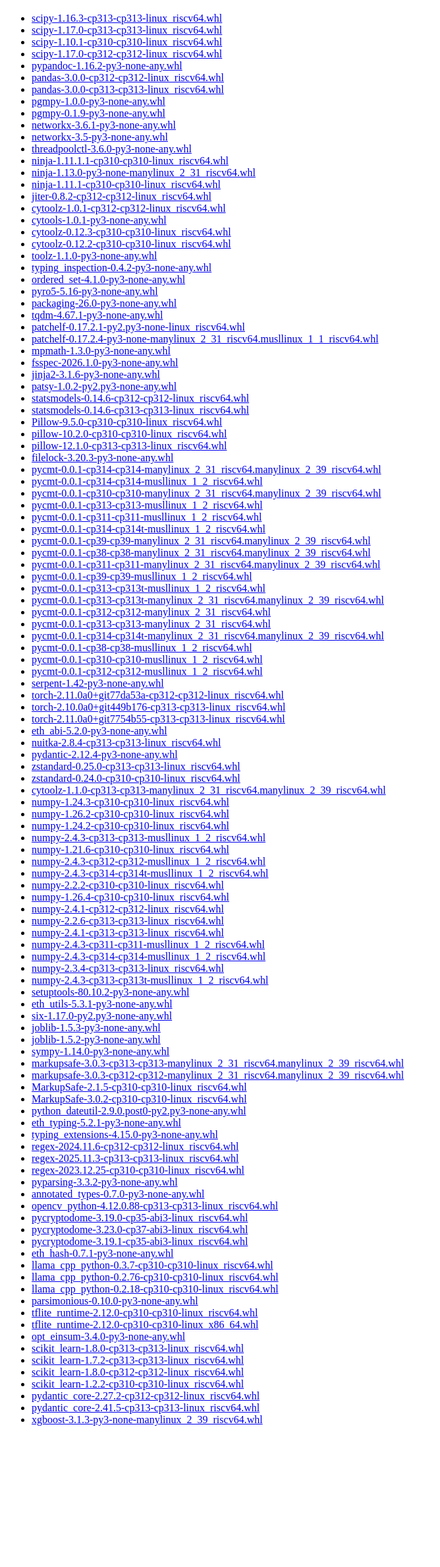
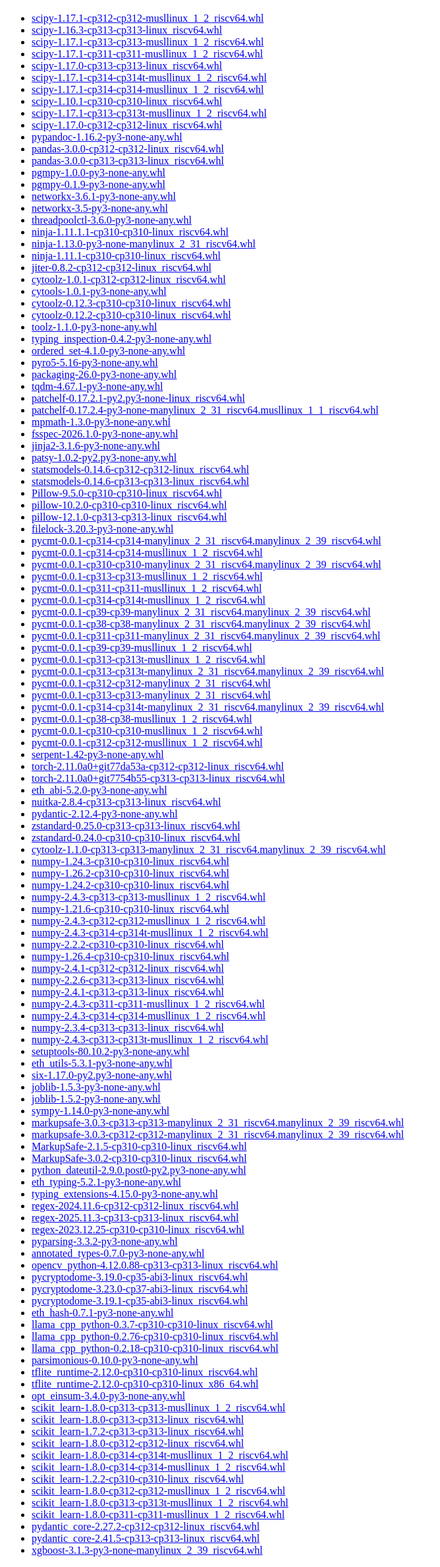
Before and after one commit to prototyp3-dev/pip-wheels-riscv, a plain HTML site: page wheels/index.html in a window 1280 px wide. Shown: the part 61-2436 px from the top of the page at 66% size, without its empty margins (0-668 px from the left). Before the commit the page ends 2238 px from the top, so only its background shows below. Drawn offline with Linux system fonts and the light colour scheme.

Commit message:
feat: build index

```diff
--- a/wheels/index.html
+++ b/wheels/index.html
@@ -7,9 +7,15 @@
   <body>
     <h1>Wheel Package Index</h1>
     <ul>
+      <li><a href="https://github.com/prototyp3-dev/pip-wheels-riscv/raw/refs/heads/main/wheels/scipy/scipy-1.17.1-cp312-cp312-musllinux_1_2_riscv64.whl">scipy-1.17.1-cp312-cp312-musllinux_1_2_riscv64.whl</a></li>
       <li><a href="https://github.com/prototyp3-dev/pip-wheels-riscv/raw/refs/heads/main/wheels/scipy/scipy-1.16.3-cp313-cp313-linux_riscv64.whl">scipy-1.16.3-cp313-cp313-linux_riscv64.whl</a></li>
+      <li><a href="https://github.com/prototyp3-dev/pip-wheels-riscv/raw/refs/heads/main/wheels/scipy/scipy-1.17.1-cp313-cp313-musllinux_1_2_riscv64.whl">scipy-1.17.1-cp313-cp313-musllinux_1_2_riscv64.whl</a></li>
+      <li><a href="https://github.com/prototyp3-dev/pip-wheels-riscv/raw/refs/heads/main/wheels/scipy/scipy-1.17.1-cp311-cp311-musllinux_1_2_riscv64.whl">scipy-1.17.1-cp311-cp311-musllinux_1_2_riscv64.whl</a></li>
       <li><a href="https://github.com/prototyp3-dev/pip-wheels-riscv/raw/refs/heads/main/wheels/scipy/scipy-1.17.0-cp313-cp313-linux_riscv64.whl">scipy-1.17.0-cp313-cp313-linux_riscv64.whl</a></li>
+      <li><a href="https://github.com/prototyp3-dev/pip-wheels-riscv/raw/refs/heads/main/wheels/scipy/scipy-1.17.1-cp314-cp314t-musllinux_1_2_riscv64.whl">scipy-1.17.1-cp314-cp314t-musllinux_1_2_riscv64.whl</a></li>
+      <li><a href="https://github.com/prototyp3-dev/pip-wheels-riscv/raw/refs/heads/main/wheels/scipy/scipy-1.17.1-cp314-cp314-musllinux_1_2_riscv64.whl">scipy-1.17.1-cp314-cp314-musllinux_1_2_riscv64.whl</a></li>
       <li><a href="https://github.com/prototyp3-dev/pip-wheels-riscv/raw/refs/heads/main/wheels/scipy/scipy-1.10.1-cp310-cp310-linux_riscv64.whl">scipy-1.10.1-cp310-cp310-linux_riscv64.whl</a></li>
+      <li><a href="https://github.com/prototyp3-dev/pip-wheels-riscv/raw/refs/heads/main/wheels/scipy/scipy-1.17.1-cp313-cp313t-musllinux_1_2_riscv64.whl">scipy-1.17.1-cp313-cp313t-musllinux_1_2_riscv64.whl</a></li>
       <li><a href="https://github.com/prototyp3-dev/pip-wheels-riscv/raw/refs/heads/main/wheels/scipy/scipy-1.17.0-cp312-cp312-linux_riscv64.whl">scipy-1.17.0-cp312-cp312-linux_riscv64.whl</a></li>
       <li><a href="https://github.com/prototyp3-dev/pip-wheels-riscv/raw/refs/heads/main/wheels/pypandoc/pypandoc-1.16.2-py3-none-any.whl">pypandoc-1.16.2-py3-none-any.whl</a></li>
       <li><a href="https://github.com/prototyp3-dev/pip-wheels-riscv/raw/refs/heads/main/wheels/pandas/pandas-3.0.0-cp312-cp312-linux_riscv64.whl">pandas-3.0.0-cp312-cp312-linux_riscv64.whl</a></li>
@@ -65,7 +71,6 @@
       <li><a href="https://github.com/prototyp3-dev/pip-wheels-riscv/raw/refs/heads/main/wheels/pycmt/pycmt-0.0.1-cp312-cp312-musllinux_1_2_riscv64.whl">pycmt-0.0.1-cp312-cp312-musllinux_1_2_riscv64.whl</a></li>
       <li><a href="https://github.com/prototyp3-dev/pip-wheels-riscv/raw/refs/heads/main/wheels/serpent/serpent-1.42-py3-none-any.whl">serpent-1.42-py3-none-any.whl</a></li>
       <li><a href="https://github.com/prototyp3-dev/pip-wheels-riscv/raw/refs/heads/main/wheels/torch/torch-2.11.0a0+git77da53a-cp312-cp312-linux_riscv64.whl">torch-2.11.0a0+git77da53a-cp312-cp312-linux_riscv64.whl</a></li>
-      <li><a href="https://github.com/prototyp3-dev/pip-wheels-riscv/raw/refs/heads/main/wheels/torch/torch-2.10.0a0+git449b176-cp313-cp313-linux_riscv64.whl">torch-2.10.0a0+git449b176-cp313-cp313-linux_riscv64.whl</a></li>
       <li><a href="https://github.com/prototyp3-dev/pip-wheels-riscv/raw/refs/heads/main/wheels/torch/torch-2.11.0a0+git7754b55-cp313-cp313-linux_riscv64.whl">torch-2.11.0a0+git7754b55-cp313-cp313-linux_riscv64.whl</a></li>
       <li><a href="https://github.com/prototyp3-dev/pip-wheels-riscv/raw/refs/heads/main/wheels/eth_abi/eth_abi-5.2.0-py3-none-any.whl">eth_abi-5.2.0-py3-none-any.whl</a></li>
       <li><a href="https://github.com/prototyp3-dev/pip-wheels-riscv/raw/refs/heads/main/wheels/nuitka/nuitka-2.8.4-cp313-cp313-linux_riscv64.whl">nuitka-2.8.4-cp313-cp313-linux_riscv64.whl</a></li>
@@ -119,10 +124,16 @@
       <li><a href="https://github.com/prototyp3-dev/pip-wheels-riscv/raw/refs/heads/main/wheels/tflite-runtime/tflite_runtime-2.12.0-cp310-cp310-linux_riscv64.whl">tflite_runtime-2.12.0-cp310-cp310-linux_riscv64.whl</a></li>
       <li><a href="https://github.com/prototyp3-dev/pip-wheels-riscv/raw/refs/heads/main/wheels/tflite-runtime/tflite_runtime-2.12.0-cp310-cp310-linux_x86_64.whl">tflite_runtime-2.12.0-cp310-cp310-linux_x86_64.whl</a></li>
       <li><a href="https://github.com/prototyp3-dev/pip-wheels-riscv/raw/refs/heads/main/wheels/opt_einsum/opt_einsum-3.4.0-py3-none-any.whl">opt_einsum-3.4.0-py3-none-any.whl</a></li>
+      <li><a href="https://github.com/prototyp3-dev/pip-wheels-riscv/raw/refs/heads/main/wheels/scikit_learn/scikit_learn-1.8.0-cp313-cp313-musllinux_1_2_riscv64.whl">scikit_learn-1.8.0-cp313-cp313-musllinux_1_2_riscv64.whl</a></li>
       <li><a href="https://github.com/prototyp3-dev/pip-wheels-riscv/raw/refs/heads/main/wheels/scikit_learn/scikit_learn-1.8.0-cp313-cp313-linux_riscv64.whl">scikit_learn-1.8.0-cp313-cp313-linux_riscv64.whl</a></li>
       <li><a href="https://github.com/prototyp3-dev/pip-wheels-riscv/raw/refs/heads/main/wheels/scikit_learn/scikit_learn-1.7.2-cp313-cp313-linux_riscv64.whl">scikit_learn-1.7.2-cp313-cp313-linux_riscv64.whl</a></li>
       <li><a href="https://github.com/prototyp3-dev/pip-wheels-riscv/raw/refs/heads/main/wheels/scikit_learn/scikit_learn-1.8.0-cp312-cp312-linux_riscv64.whl">scikit_learn-1.8.0-cp312-cp312-linux_riscv64.whl</a></li>
+      <li><a href="https://github.com/prototyp3-dev/pip-wheels-riscv/raw/refs/heads/main/wheels/scikit_learn/scikit_learn-1.8.0-cp314-cp314t-musllinux_1_2_riscv64.whl">scikit_learn-1.8.0-cp314-cp314t-musllinux_1_2_riscv64.whl</a></li>
+      <li><a href="https://github.com/prototyp3-dev/pip-wheels-riscv/raw/refs/heads/main/wheels/scikit_learn/scikit_learn-1.8.0-cp314-cp314-musllinux_1_2_riscv64.whl">scikit_learn-1.8.0-cp314-cp314-musllinux_1_2_riscv64.whl</a></li>
       <li><a href="https://github.com/prototyp3-dev/pip-wheels-riscv/raw/refs/heads/main/wheels/scikit_learn/scikit_learn-1.2.2-cp310-cp310-linux_riscv64.whl">scikit_learn-1.2.2-cp310-cp310-linux_riscv64.whl</a></li>
+      <li><a href="https://github.com/prototyp3-dev/pip-wheels-riscv/raw/refs/heads/main/wheels/scikit_learn/scikit_learn-1.8.0-cp312-cp312-musllinux_1_2_riscv64.whl">scikit_learn-1.8.0-cp312-cp312-musllinux_1_2_riscv64.whl</a></li>
+      <li><a href="https://github.com/prototyp3-dev/pip-wheels-riscv/raw/refs/heads/main/wheels/scikit_learn/scikit_learn-1.8.0-cp313-cp313t-musllinux_1_2_riscv64.whl">scikit_learn-1.8.0-cp313-cp313t-musllinux_1_2_riscv64.whl</a></li>
+      <li><a href="https://github.com/prototyp3-dev/pip-wheels-riscv/raw/refs/heads/main/wheels/scikit_learn/scikit_learn-1.8.0-cp311-cp311-musllinux_1_2_riscv64.whl">scikit_learn-1.8.0-cp311-cp311-musllinux_1_2_riscv64.whl</a></li>
       <li><a href="https://github.com/prototyp3-dev/pip-wheels-riscv/raw/refs/heads/main/wheels/pydantic_core/pydantic_core-2.27.2-cp312-cp312-linux_riscv64.whl">pydantic_core-2.27.2-cp312-cp312-linux_riscv64.whl</a></li>
       <li><a href="https://github.com/prototyp3-dev/pip-wheels-riscv/raw/refs/heads/main/wheels/pydantic_core/pydantic_core-2.41.5-cp313-cp313-linux_riscv64.whl">pydantic_core-2.41.5-cp313-cp313-linux_riscv64.whl</a></li>
       <li><a href="https://github.com/prototyp3-dev/pip-wheels-riscv/raw/refs/heads/main/wheels/xgboost/xgboost-3.1.3-py3-none-manylinux_2_39_riscv64.whl">xgboost-3.1.3-py3-none-manylinux_2_39_riscv64.whl</a></li>
```
Also changed, not shown: 1 other file.
